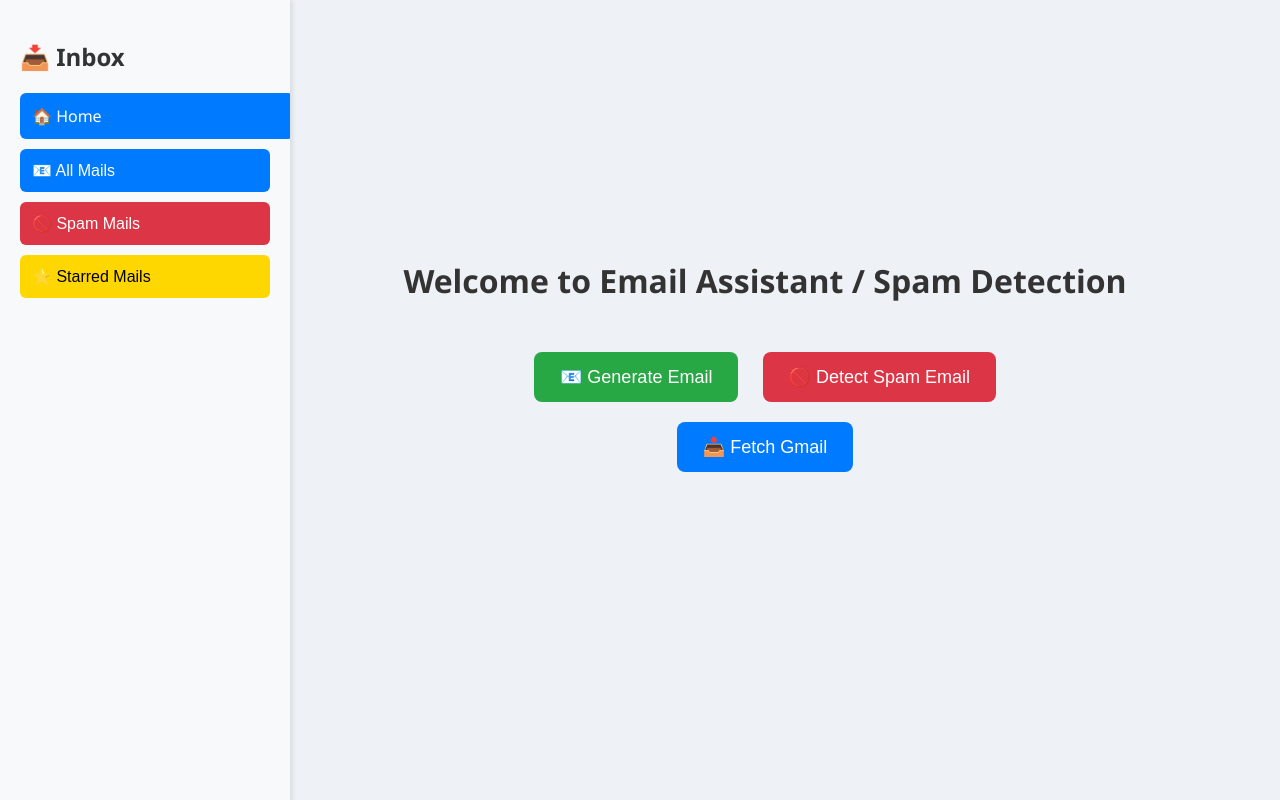
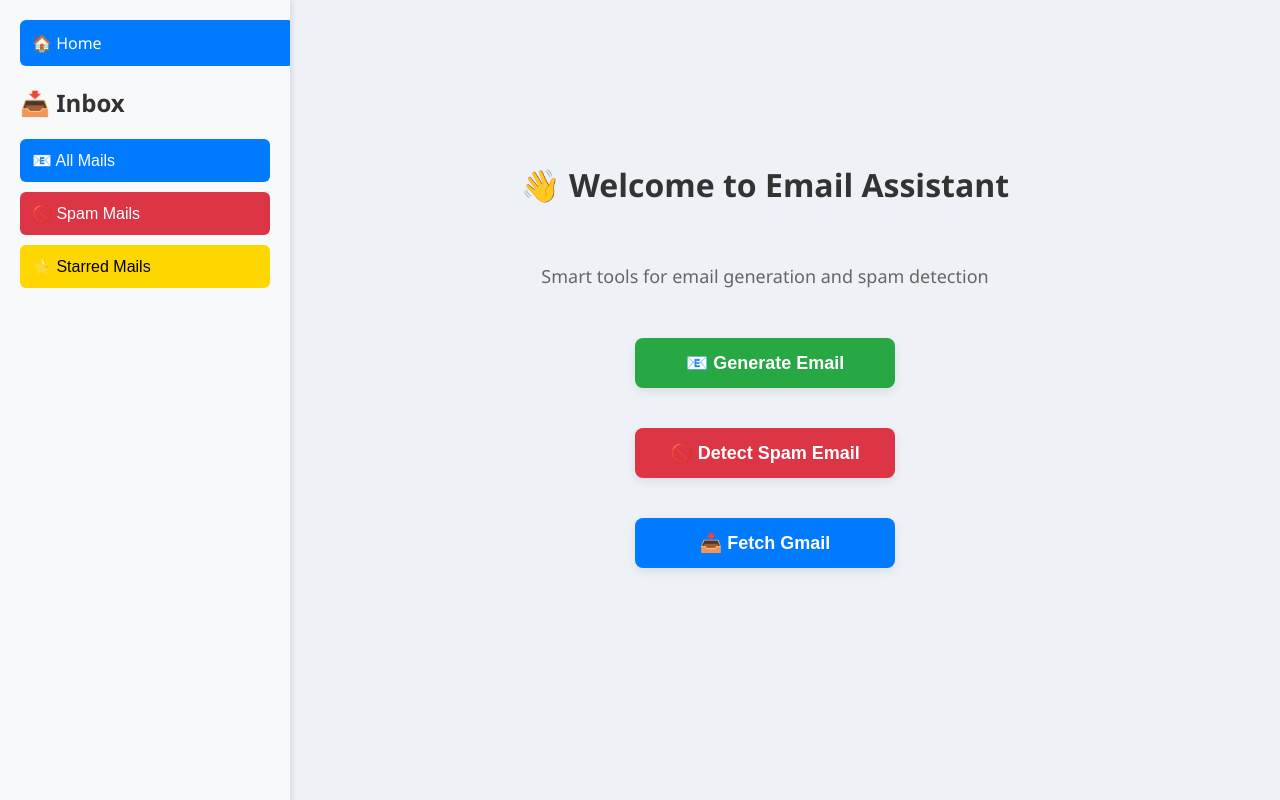
Before and after one commit to ptpnaji123/Email_Generation_LLM, a Flask app: page / in a window 1280 px wide. Run offline with Flask 3, Linux system fonts and the light colour scheme.

Commit message:
final changes

```diff
--- a/app.py
+++ b/app.py
@@ -15,7 +15,6 @@ def fetch_gmail():
     for email in emails:
         category = classify_email(email['body'])
         is_spam = (category.lower() == "spam")
-
         save_mail({
             "subject": email["subject"],
             "from": email["from"],
@@ -43,13 +42,10 @@ def generate():
         if "error" not in result:
             result["date"] = datetime.now().strftime("%B %d, %Y")
             content = " ".join(result.get("paragraphs", []))
-            category = classify_email(content)
-            result["sub_category"] = category
+            result["sub_category"] = classify_email(content)
             result["starred"] = False
             result["read"] = False
-            is_spam = category.lower() == "spam"
-            save_mail(result, is_spam=is_spam)
-            email_data = result
+            email_data = result  # No saving to storage
         else:
             email_data = {"error": result["error"]}
 
@@ -87,14 +83,10 @@ def inbox():
         emails = get_all_emails("spam", "spam")
         heading = "🚫 Spam Mails"
         category = "spam"
-
     elif filter_main == "starred":
-        all_mails = get_all_emails("mail", "all")
-        all_spams = get_all_emails("spam", "all")
-        emails = [e for e in all_mails + all_spams if e.get("starred", False)]
+        emails = [e for e in get_all_emails("mail", "all") + get_all_emails("spam", "all") if e.get("starred")]
         heading = "⭐ Starred Mails"
         category = "starred"
-
     else:
         emails = get_all_emails("mail", sub_filter)
         heading = {
@@ -108,39 +100,35 @@ def inbox():
 
 @app.route("/inbox/<category>/<int:email_id>")
 def view_email(category, email_id):
-    sub_filter = request.args.get("sub")
-    if not sub_filter:
-        sub_filter = "spam" if category == "spam" else "general"
+    sub_filter = request.args.get("sub") or ("spam" if category == "spam" else "general")
     if category == "spam":
         sub_filter = "spam"
 
-    email = get_email_by_id(category, email_id, sub_filter)
-    if not email:
-        return "Email not found", 404
+    if category == "starred":
+        # Look into both mail and spam for starred
+        emails = [e for e in get_all_emails("mail", "all") + get_all_emails("spam", "all") if e.get("starred")]
+    else:
+        emails = get_all_emails(category, sub_filter)
 
-    if not email.get("read", False):
-        email["read"] = True
-        all_emails = get_all_emails(category, sub_filter)
-        if 0 <= email_id < len(all_emails):
+    if 0 <= email_id < len(emails):
+        email = emails[email_id]
+        if not email.get("read", False) and category != "starred":
+            email["read"] = True
+            all_emails = get_all_emails(category, sub_filter)
             all_emails[email_id] = email
             from storage import _load_data, _save_data
-            store = _load_data()
-            store[category][sub_filter] = all_emails
-            _save_data(store)
-
-    return render_template("view_email.html", email=email)
+            data = _load_data()
+            data[category][sub_filter] = all_emails
+            _save_data(data)
+        return render_template("view_email.html", email=email)
+    return "Email not found", 404
 
 @app.route("/delete", methods=["POST"])
 def delete_emails():
     category = request.form.get("category")
-    sub_filter = request.form.get("sub")
+    sub_filter = request.form.get("sub") or "general"
 
-    if not sub_filter or category == "spam":
-        sub_filter = "spam" if category == "spam" else "general"
-
-    selected = request.form.getlist("selected")
-    selected_ids = [int(idx) for idx in selected]
-
+    selected_ids = [int(i) for i in request.form.getlist("selected")]
     if category in ("mail", "spam") and selected_ids:
         delete_emails_by_ids(category, selected_ids, sub_filter)
 
@@ -149,25 +137,18 @@ def delete_emails():
 
 @app.route("/toggle_star/<category>/<int:email_id>", methods=["POST"])
 def toggle_star(category, email_id):
-    sub_filter = request.args.get("sub")
-    if not sub_filter:
-        sub_filter = "spam" if category == "spam" else "general"
-    if category == "spam":
-        sub_filter = "spam"
-
+    sub_filter = request.args.get("sub") or ("spam" if category == "spam" else "general")
     email = get_email_by_id(category, email_id, sub_filter)
     if not email:
         return jsonify({"error": "Email not found"}), 404
 
     email["starred"] = not email.get("starred", False)
-
     all_emails = get_all_emails(category, sub_filter)
-    if 0 <= email_id < len(all_emails):
-        all_emails[email_id] = email
-        from storage import _load_data, _save_data
-        store = _load_data()
-        store[category][sub_filter] = all_emails
-        _save_data(store)
+    all_emails[email_id] = email
+    from storage import _load_data, _save_data
+    data = _load_data()
+    data[category][sub_filter] = all_emails
+    _save_data(data)
 
     return jsonify({"starred": email["starred"]})
 
--- a/static/styles.css
+++ b/static/styles.css
@@ -348,3 +348,128 @@ select {
 .go-back-btn:hover {
     background-color: #ccc;
 }
+/* Enhanced Home Page Styles */
+.welcome-heading {
+    font-size: 36px;
+    color: #333;
+    font-weight: 700;
+    margin-bottom: 10px;
+    animation: fadeInUp 0.6s ease-out;
+}
+
+.welcome-subtext {
+    font-size: 18px;
+    color: #666;
+    margin-bottom: 40px;
+    animation: fadeInUp 0.8s ease-out;
+}
+
+.home-buttons {
+    display: flex;
+    flex-direction: column;
+    align-items: center;
+    gap: 20px;
+}
+
+.home-btn {
+    padding: 16px 30px;
+    font-size: 18px;
+    border-radius: 10px;
+    font-weight: 600;
+    border: none;
+    cursor: pointer;
+    width: 260px;
+    box-shadow: 0 4px 10px rgba(0, 0, 0, 0.08);
+    transition: all 0.3s ease;
+}
+
+/* Button Variants */
+.home-btn.generate {
+    background-color: #28a745;
+    color: white;
+}
+
+.home-btn.generate:hover {
+    background-color: #218838;
+    transform: translateY(-2px);
+}
+
+.home-btn.detect {
+    background-color: #dc3545;
+    color: white;
+}
+
+.home-btn.detect:hover {
+    background-color: #c82333;
+    transform: translateY(-2px);
+}
+
+.home-btn.fetch {
+    background-color: #007bff;
+    color: white;
+}
+
+.home-btn.fetch:hover {
+    background-color: #0056b3;
+    transform: translateY(-2px);
+}
+
+/* Animations */
+@keyframes fadeInUp {
+    from {
+        opacity: 0;
+        transform: translateY(30px);
+    }
+    to {
+        opacity: 1;
+        transform: translateY(0);
+    }
+}
+.inbox-heading {
+    font-size: 28px;
+    color: #222;
+    margin-bottom: 10px;
+}
+
+/* Checkbox label */
+.select-label {
+    font-size: 14px;
+    color: #444;
+    display: flex;
+    align-items: center;
+    gap: 6px;
+}
+
+/* New email highlight */
+.unread {
+    border-left: 4px solid #007bff;
+    background-color: #f8fbff;
+}
+
+/* New label */
+.new-label {
+    color: #e63946;
+    font-size: 12px;
+    font-weight: bold;
+    margin-left: 10px;
+    background-color: #ffe6e6;
+    padding: 2px 6px;
+    border-radius: 5px;
+}
+
+/* Email subject hover */
+.email-subject:hover {
+    text-decoration: underline;
+    color: #007bff;
+}
+
+/* No email message */
+.no-emails-msg {
+    font-size: 16px;
+    color: #777;
+    text-align: center;
+    margin-top: 30px;
+}
+.unread {
+    font-weight: bold;
+}
--- a/templates/base.html
+++ b/templates/base.html
@@ -3,12 +3,14 @@
 <head>
     <title>{% block title %}Email Assistant{% endblock %}</title>
     <link rel="stylesheet" href="{{ url_for('static', filename='styles.css') }}">
+    <link href="https://fonts.googleapis.com/css2?family=Inter:wght@400;600&display=swap" rel="stylesheet">
 </head>
 <body>
     <div class="layout">
         <div class="sidebar">
+            <a href="{{ url_for('home') }}" class="nav-btn">🏠 Home</a>
             <h2>📥 Inbox</h2>
-            <a href="{{ url_for('home') }}" class="nav-btn">🏠 Home</a>
+
             <form action="{{ url_for('inbox') }}" method="get">
                 <input type="hidden" name="filter" value="all">
                 <button type="submit">📧 All Mails</button>
@@ -18,6 +20,7 @@
                 <input type="hidden" name="filter" value="spam">
                 <button type="submit" class="spam-btn">🚫 Spam Mails</button>
             </form>
+
             <form action="{{ url_for('inbox') }}" method="get">
                 <input type="hidden" name="filter" value="starred">
                 <button type="submit" class="starred-btn">⭐ Starred Mails</button>
--- a/templates/home.html
+++ b/templates/home.html
@@ -1,14 +1,23 @@
 {% extends "base.html" %}
 {% block title %}Home - Email Assistant{% endblock %}
+
 {% block content %}
 <div class="home-wrapper">
-    <h1>Welcome to Email Assistant / Spam Detection</h1>
-    <div class="button-group">
-        <a href="{{ url_for('generate') }}"><button class="generate-btn">📧 Generate Email</button></a>
-        <a href="{{ url_for('spam') }}"><button class="spam-btn">🚫 Detect Spam Email</button></a>
-        <form action="{{ url_for('fetch_gmail') }}" method="get">
-    <button class="btn btn-primary">📥 Fetch Gmail</button>
-</form>
+    <h1 class="welcome-heading">👋 Welcome to Email Assistant</h1>
+    <p class="welcome-subtext">Smart tools for email generation and spam detection</p>
+
+    <div class="button-group home-buttons">
+        <a href="{{ url_for('generate') }}">
+            <button class="home-btn generate">📧 Generate Email</button>
+        </a>
+
+        <a href="{{ url_for('spam') }}">
+            <button class="home-btn detect">🚫 Detect Spam Email</button>
+        </a>
+
+        <form action="{{ url_for('fetch_gmail') }}" method="get" style="display: inline;">
+            <button class="home-btn fetch">📥 Fetch Gmail</button>
+        </form>
     </div>
 </div>
 {% endblock %}
--- a/templates/inbox.html
+++ b/templates/inbox.html
@@ -33,10 +33,10 @@
 
             <div class="email-details">
                 <a href="{{ url_for('view_email', category=category, email_id=loop.index0, sub=sub_filter) }}"
-                   class="email-subject"
-                   style="font-weight: {{ 'bold' if not email.get('read', False) else 'normal' }};">
-                   {{ email.subject }}
+                    class="email-subject {% if not email.get('read', False) %}unread{% endif %}">
+                    {{ email.subject }}
                 </a>
+
 
                 <div class="email-preview"
                      style="font-weight: {{ 'bold' if not email.get('read', False) else 'normal' }};">
```
Also changed, not shown: inbox_data.json (+196 -4 lines), templates/view_email.html (+12 -9 lines), templates/index.html (line endings or trailing spaces).
